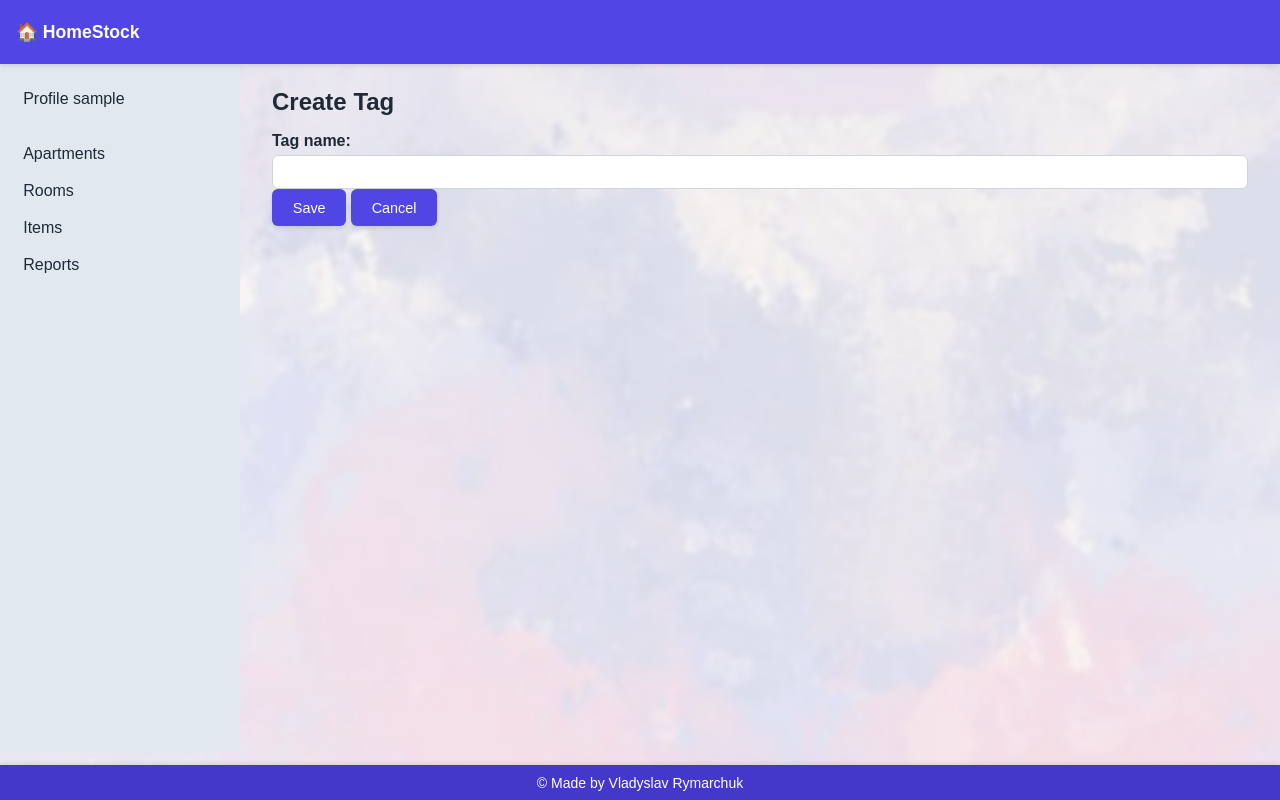
After one commit to b4oody/house_inventory, a Django app: page /home/create-tag/ in a window 1280 px wide. The commit adds this page. Run offline with Django 5.2, Linux system fonts and the light colour scheme; the visitor is signed in with stand-in values (Sample User, id 1).

Commit message:
feat: add create category, tag form and create form for min html code

```diff
--- a/house_core/urls.py
+++ b/house_core/urls.py
@@ -19,6 +19,8 @@ from house_core.views import (
     ItemDeleteView,
     ItemCreateView,
     report_page_view,
+    CreateTagView,
+    CreateCategoryView,
 )
 
 urlpatterns = [
@@ -33,8 +35,11 @@ urlpatterns = [
 
     path("home/items/", items_page_view, name="items_view"),
     path("home/create-item/", ItemCreateView.as_view(), name="pk_item_create_view"),
+    path("home/create-tag/", CreateTagView.as_view(), name="create_tag_view"),
+    path("home/create-category/", CreateCategoryView.as_view(), name="create_category_view"),
     path("home/update-item/<int:pk>/", ItemUpdateView.as_view(), name="pk_item_update_view"),
     path("home/delete-item/<int:pk>/", ItemDeleteView.as_view(), name="pk_item_delete_view"),
+
 
 
     path("home/apartments/", apartments_page_view, name="apartments_view"),
--- a/house_core/views.py
+++ b/house_core/views.py
@@ -16,7 +16,14 @@ from house_core.forms import (
     CreateItemForm,
     ItemFilterForm
 )
-from house_core.models import Item, Apartment, Room, User
+from house_core.models import (
+    Item,
+    Apartment,
+    Room,
+    User,
+    Tag,
+    Category
+)
 
 
 def pagination(request, model_of_list):
@@ -305,6 +312,20 @@ class ItemCreateView(LoginRequiredMixin, generic.CreateView):
         return kwargs
 
 
+class CreateTagView(LoginRequiredMixin, generic.CreateView):
+    model = Tag
+    fields = "__all__"
+    template_name = "items/create_tag_form.html"
+    success_url = reverse_lazy("house_core:items_view")
+
+
+class CreateCategoryView(LoginRequiredMixin, generic.CreateView):
+    model = Category
+    fields = "__all__"
+    template_name = "items/create_category_form.html"
+    success_url = reverse_lazy("house_core:items_view")
+
+
 @login_required
 def all_rooms_page_view(request: HttpRequest) -> HttpResponse:
     exclude = {"id", "created_at"}
--- /dev/null
+++ b/templates/includes/create_form.html
@@ -0,0 +1,17 @@
+{% extends 'base/base.html' %}
+
+{% block title %}
+{% endblock %}
+
+{% block content %}
+  <main>
+    {% block h1 %}
+    {% endblock %}
+    <form id="form" method="post" enctype="multipart/form-data">
+      {% csrf_token %}
+      {{ form.as_p }}
+      <button class="btn">Save</button>
+      <button type="button" onclick="window.history.back();" class="btn">Cancel</button>
+    </form>
+  </main>
+{% endblock %}
--- /dev/null
+++ b/templates/items/create_tag_form.html
@@ -0,0 +1,9 @@
+{% extends 'includes/create_form.html' %}
+
+{% block title %}
+  <title>Create Tag - HomeStock</title>
+{% endblock %}
+
+{% block h1 %}
+  <h1>Create Tag</h1>
+{% endblock %}
--- a/templates/items/items.html
+++ b/templates/items/items.html
@@ -8,6 +8,8 @@
   <main>
     <h1>All Items</h1>
     <a class="btn" href="{% url 'house_core:pk_item_create_view' %}">➕ Add Item</a>
+    <a class="btn" href="{% url 'house_core:create_tag_view' %}">➕ Add Tag</a>
+    <a class="btn" href="{% url 'house_core:create_category_view' %}">➕ Add Categories</a>
     <div class="filter">
       <form action="{% url 'house_core:items_view' %}" method="get">
         <select name="apartment" onchange="this.form.submit()">
```
Also changed, not shown: templates/items/create_category_form.html (added, +9 -0 lines).
